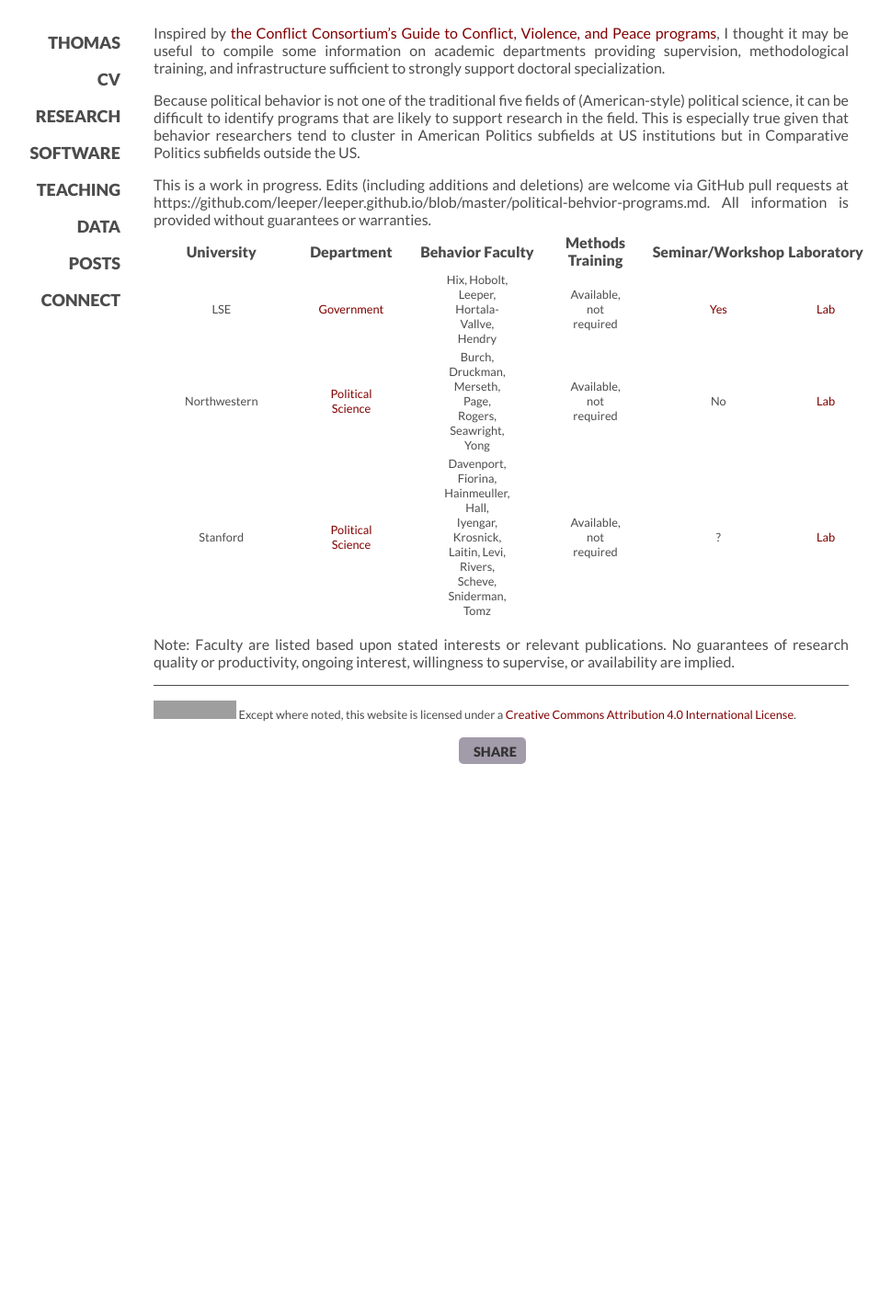
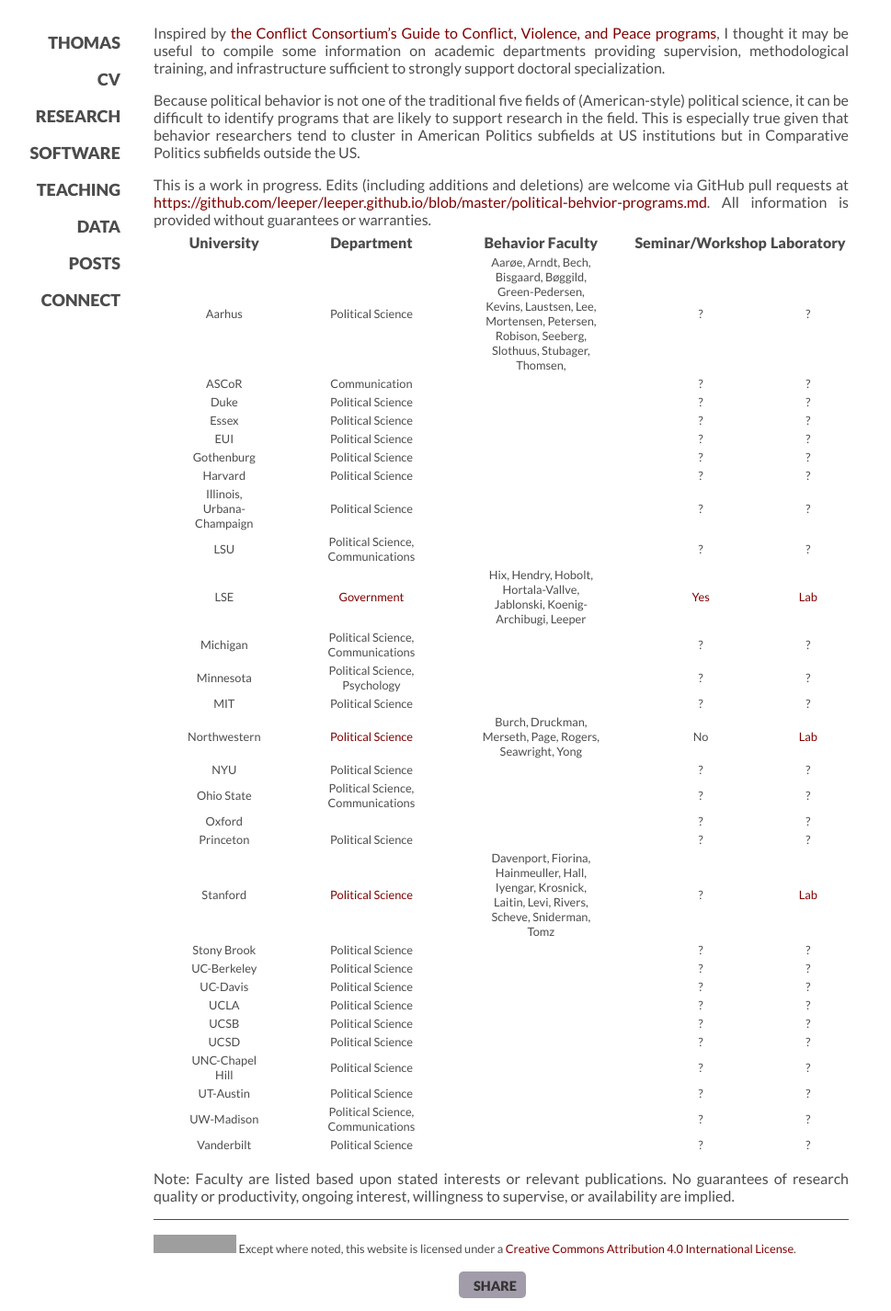
Before and after one commit to leeper/leeper.github.io, a Jekyll site: the page built from political-behavior-programs.md, in a window 1280 px wide. Shown: the whole page at 92% size, without its empty margins (95-1064 px from the left). Built offline with Jekyll 4.4.1, drawn with Linux system fonts in a browser that asks for light colours; some web fonts are replaced; before the commit the page ends 900 px from its top, so only the background shows below that; grey boxes are pictures that could not be loaded.

Commit message:
Update political-behavior-programs.md

```diff
--- a/political-behavior-programs.md
+++ b/political-behavior-programs.md
@@ -8,13 +8,39 @@
 
 Because political behavior is not one of the traditional five fields of (American-style) political science, it can be difficult to identify programs that are likely to support research in the field. This is especially true given that behavior researchers tend to cluster in American Politics subfields at US institutions but in Comparative Politics subfields outside the US.
 
-This is a work in progress. Edits (including additions and deletions) are welcome via GitHub pull requests at https://github.com/leeper/leeper.github.io/blob/master/political-behvior-programs.md. All information is provided without guarantees or warranties.
+This is a work in progress. Edits (including additions and deletions) are welcome via GitHub pull requests at [https://github.com/leeper/leeper.github.io/blob/master/political-behvior-programs.md](https://github.com/leeper/leeper.github.io/blob/master/political-behvior-programs.md). All information is provided without guarantees or warranties.
 
 
-| University  | Department | Behavior Faculty | Methods Training | Seminar/Workshop | Laboratory |
-| ----------- | ---------- | ---------------- | ---------------- | ---------------- | ---------- |
-| LSE | [Government](http://www.lse.ac.uk/government) | Hix, Hobolt, Leeper, Hortala-Vallve, Hendry | Available, not required | [Yes](http://www.lse.ac.uk/government/research/resgroups/PoliticalBehaviour/Political-Behaviour.aspx) | [Lab](http://www.lse.ac.uk/management/research/behavioural-research-lab/home.aspx) |
-| Northwestern | [Political Science](http://www.polisci.northwestern.edu/) | Burch, Druckman, Merseth, Page, Rogers, Seawright, Yong | Available, not required | No | [Lab](http://faculty.wcas.northwestern.edu/~jnd260/lab.html) |
-| Stanford | [Political Science](http://politicalscience.stanford.edu/) | Davenport, Fiorina, Hainmeuller, Hall, Iyengar, Krosnick, Laitin, Levi, Rivers, Scheve, Sniderman, Tomz | Available, not required | ? | [Lab](https://pcl.stanford.edu/) |
+| University  | Department | Behavior Faculty | Seminar/Workshop | Laboratory |
+| ----------- | ---------- | ---------------- | ---------------- | ---------- |
+| Aarhus | Political Science | Aarøe, Arndt, Bech, Bisgaard, Bøggild, Green-Pedersen, Kevins, Laustsen, Lee, Mortensen, Petersen, Robison, Seeberg, Slothuus, Stubager, Thomsen,  | ? | ? |
+| ASCoR | Communication |  | ? | ? |
+| Duke | Political Science | | ? | ? |
+| Essex | Political Science | | ? | ? |
+| EUI | Political Science | | ? | ? |
+| Gothenburg | Political Science | | ? | ? |
+| Harvard | Political Science | | ? | ? |
+| Illinois, Urbana-Champaign | Political Science | | ? | ? |
+| LSU | Political Science, Communications | | ? | ? |
+| LSE | [Government](http://www.lse.ac.uk/government) | Hix, Hendry, Hobolt, Hortala-Vallve, Jablonski, Koenig-Archibugi, Leeper | [Yes](http://www.lse.ac.uk/government/research/resgroups/PoliticalBehaviour/Political-Behaviour.aspx) | [Lab](http://www.lse.ac.uk/management/research/behavioural-research-lab/home.aspx) |
+| Michigan | Political Science, Communications | | ? | ? |
+| Minnesota | Political Science, Psychology | | ? | ? |
+| MIT | Political Science | | ? | ? |
+| Northwestern | [Political Science](http://www.polisci.northwestern.edu/) | Burch, Druckman, Merseth, Page, Rogers, Seawright, Yong | No | [Lab](http://faculty.wcas.northwestern.edu/~jnd260/lab.html) |
+| NYU | Political Science | | ? | ? |
+| Ohio State | Political Science, Communications | | ? | ? |
+| Oxford |  | | ? | ? |
+| Princeton | Political Science | | ? | ? |
+| Stanford | [Political Science](http://politicalscience.stanford.edu/) | Davenport, Fiorina, Hainmeuller, Hall, Iyengar, Krosnick, Laitin, Levi, Rivers, Scheve, Sniderman, Tomz | ? | [Lab](https://pcl.stanford.edu/) |
+| Stony Brook | Political Science | | ? | ? |
+| UC-Berkeley | Political Science | | ? | ? |
+| UC-Davis | Political Science | | ? | ? |
+| UCLA | Political Science | | ? | ? |
+| UCSB | Political Science | | ? | ? |
+| UCSD | Political Science | | ? | ? |
+| UNC-Chapel Hill | Political Science | | ? | ? |
+| UT-Austin | Political Science | | ? | ? |
+| UW-Madison | Political Science, Communications | | ? | ? |
+| Vanderbilt | Political Science | | ? | ? |
 
 Note: Faculty are listed based upon stated interests or relevant publications. No guarantees of research quality or productivity, ongoing interest, willingness to supervise, or availability are implied.
```
